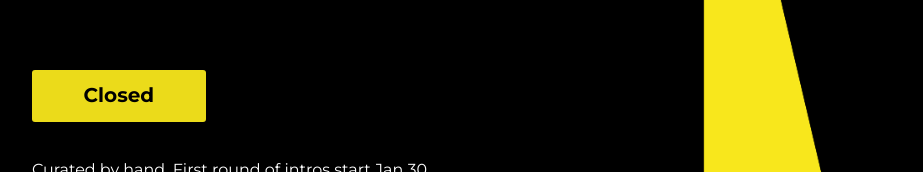
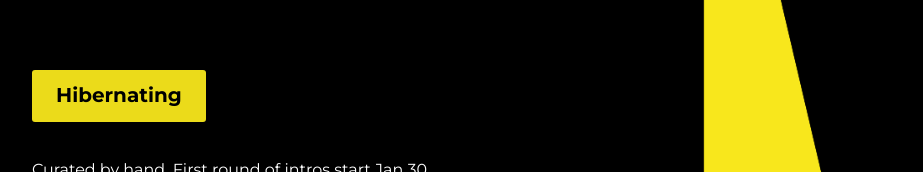
Before and after one commit to henryboldi/The-Real-Illuminati, a plain HTML site: page index.html in a window 1280 px wide. Shown: the part 327-499 px from the top of the page, without its empty margins (96-1019 px from the left). Drawn offline with Linux system fonts and the light colour scheme.

Commit message:
Hibernating

```diff
--- a/index.html
+++ b/index.html
@@ -13,7 +13,7 @@
 <body class="body page-index clearfix">
 
   <h1 class="_text">GET INTROED<br>to someone awesome,<br>to help you reach your goals.</h1>
-  <a class="apply" href="#">Closed</a>
+  <a class="apply" href="#">Hibernating</a>
   <!-- <p class="endtime"><span></span></p> -->
   <p class="qoute"><span>Curated by hand. First round of intros start Jan 30.</span></p>
 
```
